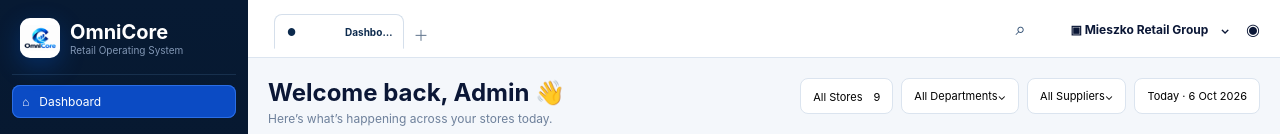
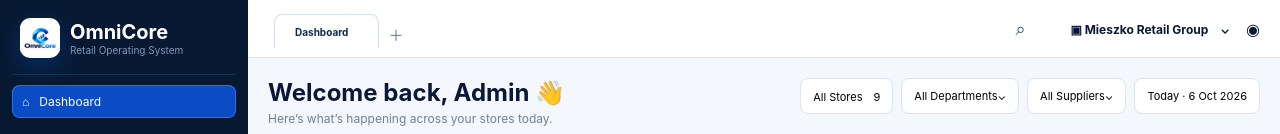
Before and after one commit to franklinajithan/omnicore-retail-platform, a Next.js app in the folder apps/web/: page / in a window 1280 px wide. Shown: the top 134 px of the page. Built offline with nearby package versions, Linux system fonts and the light colour scheme.

Commit message:
Style workspace pin overflow and tab menus

```diff
--- a/apps/web/app/globals.css
+++ b/apps/web/app/globals.css
@@ -171,3 +171,5 @@
  .expandedBackdrop .detailWindowActions{display:none!important}
  .expandedBackdrop .detailHero{padding-top:8px!important}
 }
+
+.workspaceTab{position:relative}.workspaceTab.pinned{min-width:105px}.pinMark{font-size:7px;color:#1266e8;flex:0!important}.tabMenu{position:absolute;top:34px;left:4px;width:145px;background:#fff;border:1px solid #d8e2ed;border-radius:9px;padding:5px;box-shadow:0 12px 28px #0b23462b;z-index:500}.tabMenu button,.allTabs button{display:block;width:100%;text-align:left;border:0;background:#fff;padding:8px;border-radius:6px;font-size:11px;color:#263c5b}.tabMenu button:hover,.allTabs button:hover{background:#f0f5fb}.tabOverflow{position:relative}.tabOverflow>button,.reopenTab{height:29px;border:0;background:transparent;color:#526a86;cursor:pointer}.allTabs{position:absolute;right:0;top:32px;width:230px;background:#fff;border:1px solid #d8e2ed;border-radius:9px;padding:5px;box-shadow:0 12px 28px #0b23462b;z-index:500}
```
